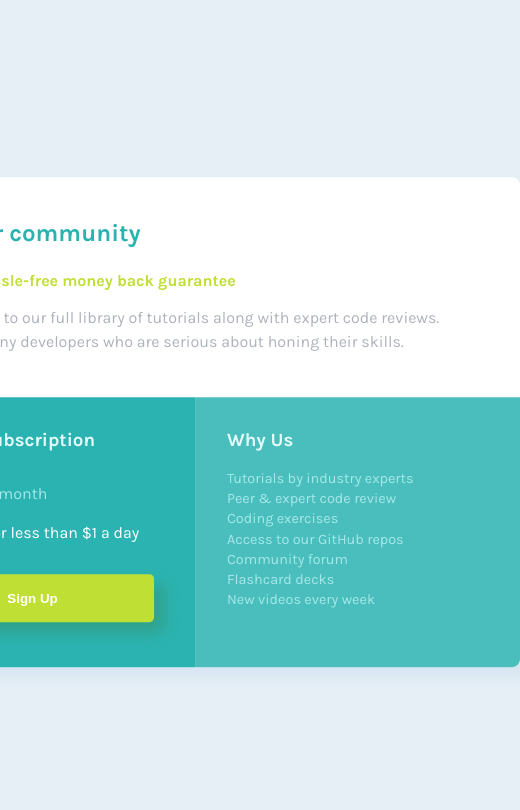
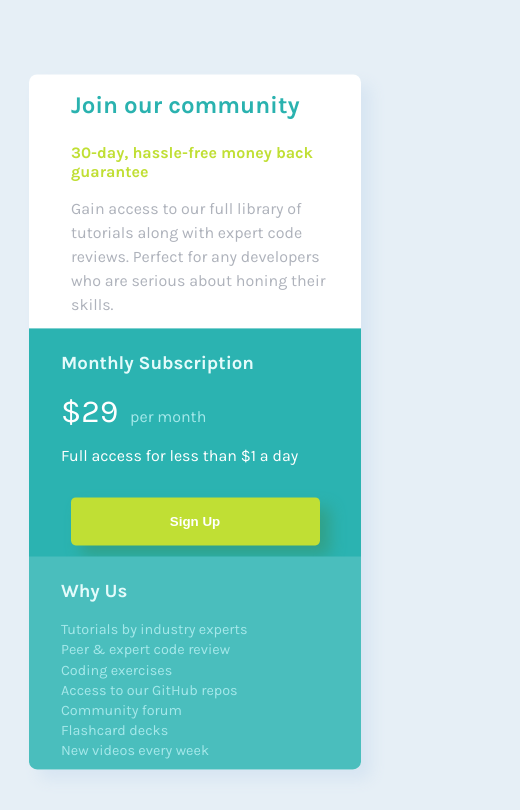
Before and after one commit to AThees/Single-price-grid-component, a plain HTML site: page index.html in a window 390 px wide. Shown: the whole page, 520 px wide, since content can reach past the window. Drawn offline with Linux system fonts and the light colour scheme.

Commit message:
Update de responsividade

```diff
--- a/index.html
+++ b/index.html
@@ -16,18 +16,18 @@
           <div class="superior">
             <h1>Join our community</h1>
             <h2>30-day, hassle-free money back guarantee</h2>
-          <p>Gain access to our full library of tutorials along with expert code reviews.<br>Perfect for any developers who are serious about honing their skills.</p>
+            <p>Gain access to our full library of tutorials along with expert code reviews. Perfect for any developers who are serious about honing their skills.</p>
           </div>
           <div class="container-baixo">
             <div class="inferior-esquerda">
-              <h3>Monthly Subscription</h3>
+                <h3 class="titulo-inferior-esquerda">Monthly Subscription</h3>
                 <p class="valor">$29</p>
                 <p class="continuacao-valor"> per month</p>
                 <p class="access-descricao">Full access for less than $1 a day</p>
                 <button class="botao">Sign Up</button>
             </div>
           <div class="inferior-direita">
-            <h3>Why Us</h3>
+            <h3 class="titulo-inferior-direita">Why Us</h3>
             <ul>
               <li>Tutorials by industry experts</li>
               <li>Peer & expert code review</li>
--- a/style.css
+++ b/style.css
@@ -19,8 +19,7 @@ body {
   transform: translate(-50%, -50%);
   border-radius: 0.5rem;
   padding: 10px;
-  box-shadow: 10px 10px 15px #D7E5F2;
-
+  box-shadow: 10px 10px 15px #d7e5f2;
 }
 
 .superior h1 {
@@ -52,7 +51,7 @@ body {
   border-radius: 0 0 0.5rem 0.5rem;
 }
 
-.container-baixo h3 {
+.titulo-inferior-direita, .titulo-inferior-esquerda {
   color: #e4fbfb;
   margin-left: 2rem;
   margin-top: 2rem;
@@ -69,7 +68,7 @@ body {
 }
 
 .valor {
-  color: #FFFFFF;
+  color: #ffffff;
   font-size: 2rem;
   font-weight: 400;
   margin-left: 2rem;
@@ -83,7 +82,7 @@ body {
 }
 
 .access-descricao {
-  color: #FFFFFF;
+  color: #ffffff;
   margin: 1rem 0 0 2rem;
 }
 
@@ -94,10 +93,10 @@ body {
   background: hsl(71, 73%, 54%);
   border: none;
   border-radius: 0.3rem;
-  color: #FFFFFF;
+  color: #ffffff;
   font-weight: bold;
   margin: 2rem 12.5% 0 12.5%;
-  box-shadow: 10px 10px 15px #31A189;
+  box-shadow: 10px 10px 15px #31a189;
 }
 
 .inferior-direita {
@@ -130,3 +129,57 @@ body {
 .attribution a {
   color: hsl(228, 45%, 44%);
 }
+
+@media screen and (max-width: 660px) {
+  .container {
+    width: 80%;
+    height: 80%;
+    position: absolute;
+    left: 50%;
+    top: 50%;
+    transform: translate(-50%, -50%);
+    border-radius: 0.5rem;
+    padding: 10px;
+    box-shadow: 10px 10px 15px #d7e5f2;
+  }
+
+  .superior {
+    position: relative;
+    margin-top: -25px;
+    width: 100%;
+    height: 40%;
+  }
+
+  .container-baixo {
+    position: absolute;
+    height: 68%;
+    width: 100%;
+  }
+
+  .titulo-inferior-direita {
+    margin-top: 1.5rem;
+    margin-left: 2rem;
+  }
+
+  .titulo-inferior-esquerda {
+    color: #e4fbfb;
+    margin-left: 2rem;
+    padding-top: 1.5rem;
+  }
+
+  .inferior-esquerda {
+    position: relative;
+    height: 50%;
+    width: 100%;
+    background: #2bb3b1;
+    border-radius: 0;
+  }
+
+  .inferior-direita {
+    position: absolute;
+    height: 45%;
+    width: 100%;
+    background: #4abebd;
+    border-radius: 0 0 0.5rem 0.5rem;
+  }
+}
```
Lines whose indentation alone changed are shown as unchanged.
